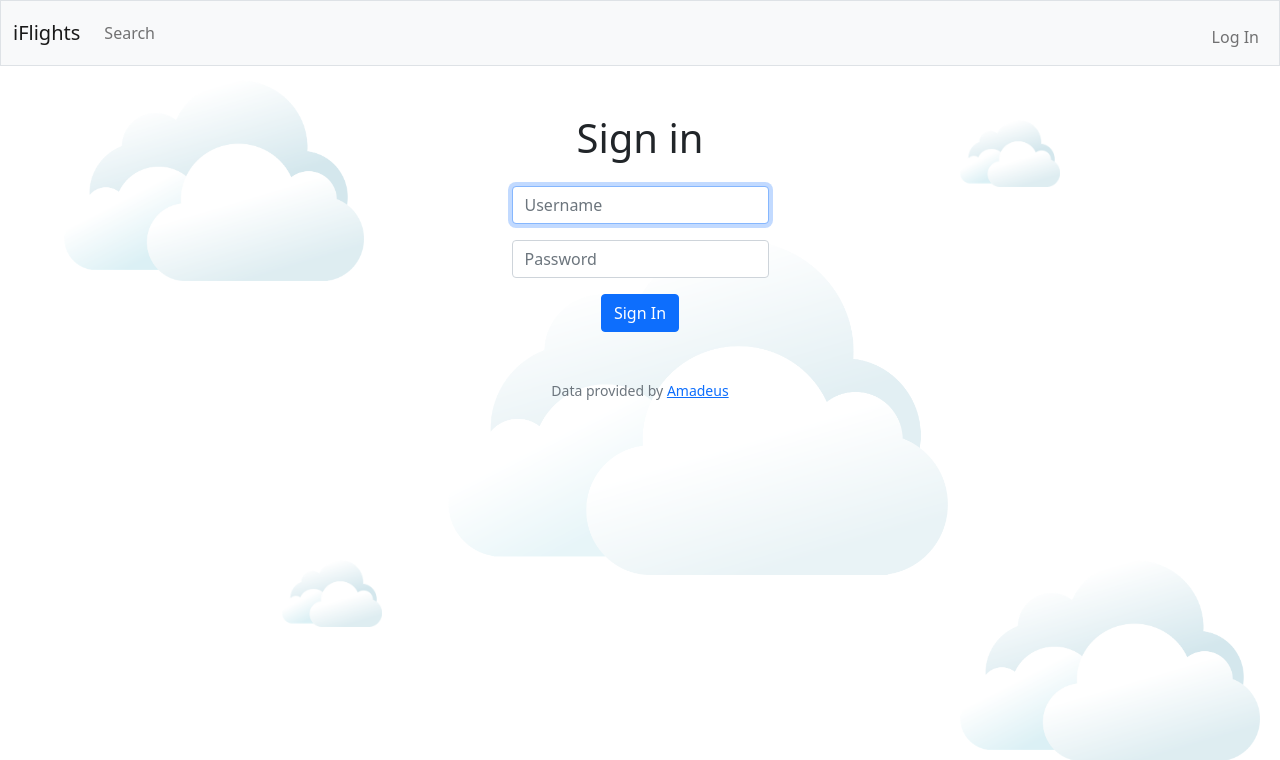
After one commit to afonsogmarques/Flights, a Flask app: page /login in a window 1280 px wide. The commit adds this page. Shown: the top 760 px of the page. Run offline with Flask 2, Linux system fonts and the light colour scheme.

Commit message:
implemented login and logout

```diff
--- a/app.py
+++ b/app.py
@@ -14,8 +14,8 @@ from helpers import matchAirline
 
 app = Flask(__name__)
 
-if __name__ == '__main__':
-    app.run(debug=True)
+# if __name__ == '__main__':
+#     app.run(debug=True)
 
 app.config["TEMPLATES_AUTO_RELOAD"] = True
 
@@ -179,3 +179,41 @@ def register():
             return redirect('/')
         else:
             return render_template('register.html')
+
+
+@app.route("/login", methods=['GET', 'POST'])
+def login():
+    session.clear()
+
+    if request.method == 'POST':
+
+        if not request.form.get('username'):
+            return apology('Must provide username!')
+
+        if not request.form.get('password'):
+            return apology('Must provide password!')
+
+        with sqlite3.connect('airports.db', check_same_thread=False) as con:
+            cursor = con.cursor()
+            users = cursor.execute('SELECT * FROM users WHERE username = ?', (request.form.get('username'),)).fetchall()
+
+        if len(users) != 1 or not check_password_hash(users[0][2], request.form.get("password")):
+            return apology("Invalid username and/or password!")
+
+        session["user_id"] = users[0][0]
+
+        return redirect("/")
+
+    else:
+        return render_template("login.html")
+
+
+@app.route("/logout")
+def logout():
+    """Log user out"""
+
+    # Forget any user_id
+    session.clear()
+
+    # Redirect user to login form
+    return redirect("/")
--- a/templates/layout.html
+++ b/templates/layout.html
@@ -29,20 +29,27 @@
                     <span class="navbar-toggler-icon"></span>
                 </button>
                 <div class="collapse navbar-collapse" id="navbar">
+                    {% if session["user_id"] %}
                         <ul class="navbar-nav me-auto">
-                            <li class="nav-item"><a class="nav-link" href="/search">Search</a></li>
-                            <li class="nav-item"><a class="nav-link" href="/buy">Buy</a></li>
-                            <li class="nav-item"><a class="nav-link" href="/sell">Sell</a></li>
-                            <li class="nav-item"><a class="nav-link" href="/history">History</a></li>
+                            <li class="nav-item"><a class="nav-link" href="/">Search</a></li>
+                            <li class="nav-item"><a class="nav-link" href="/buy">Favorites</a></li>
                         </ul>
                         <ul class="navbar-nav ms-auto mt-2">
                             <li class="nav-item"><a class="nav-link" href="/logout">Log Out</a></li>
                         </ul>
+                    {% else %}
+                        <ul class="navbar-nav me-auto">
+                            <li class="nav-item"><a class="nav-link" href="/">Search</a></li>
+                        </ul>
+                        <ul class="navbar-nav ms-auto mt-2">
+                            <li class="nav-item"><a class="nav-link" href="/login">Log In</a></li>
+                        </ul>
+                    {% endif %}
                 </div>
             </div>
         </nav>
 
-        <main class="container-fluid py-5 text-center w-50 h-100">
+        <main class="container-fluid py-5 text-center w-75 h-100">
             {% block main %}{% endblock %}
         </main>
 
--- /dev/null
+++ b/templates/login.html
@@ -0,0 +1,18 @@
+{% extends "layout.html" %}
+
+{% block title %}
+    Log In
+{% endblock %}
+
+{% block main %}
+    <h1 class="mb-4">Sign in</h1>
+    <form action="/login" method="post">
+        <div class="mb-3">
+            <input autocomplete="off" autofocus class="form-control mx-auto w-auto" id="username" name="username" placeholder="Username" type="text">
+        </div>
+        <div class="mb-3">
+            <input class="form-control mx-auto w-auto" id="password" name="password" placeholder="Password" type="password">
+        </div>
+        <button class="btn btn-primary" type="submit">Sign In</button>
+    </form>
+{% endblock %}
```
